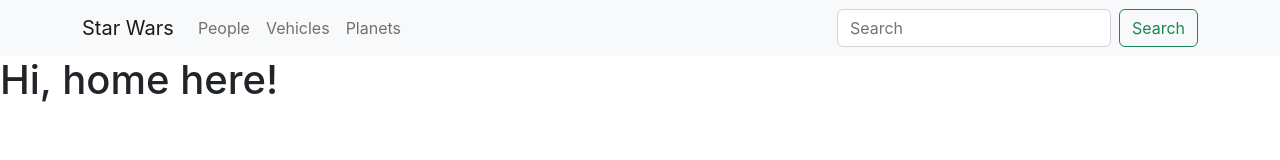
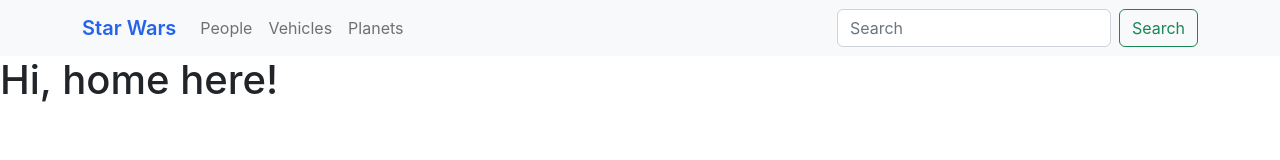
Before and after one commit to AlejandroGonzalezG/blog-star-wars, a React (Create React App) app: page / in a window 1280 px wide. Shown: the top 160 px of the page. Built offline with nearby package versions, Linux system fonts and the light colour scheme; no server answers.

Commit message:
Update Navbar

```diff
--- a/src/Components/Navbar.jsx
+++ b/src/Components/Navbar.jsx
@@ -1,12 +1,18 @@
 import { NavLink } from 'react-router-dom';
+import '../Styles/Navbar.css';
 
 const Navbar = () => {
   return (
     <nav className="navbar navbar-expand-lg bg-light">
       <div className="container">
-        <a className="navbar-brand" href="#">
+        <NavLink
+          className={({ isActive }) =>
+            isActive ? 'navbar-brand active' : 'navbar-brand'
+          }
+          to="/"
+        >
           Star Wars
-        </a>
+        </NavLink>
         <button
           className="navbar-toggler"
           type="button"
@@ -21,19 +27,35 @@ const Navbar = () => {
         <div className="collapse navbar-collapse" id="navbarSupportedContent">
           <ul className="navbar-nav me-auto mb-2 mb-lg-0">
             <li className="nav-item">
-              <a className="nav-link" aria-current="page" href="#">
+              <NavLink
+                className={({ isActive }) =>
+                  isActive ? 'nav-link active' : 'nav-link'
+                }
+                aria-current="page"
+                to="/category/people"
+              >
                 People
-              </a>
+              </NavLink>
             </li>
             <li className="nav-item">
-              <a className="nav-link" href="#">
+              <NavLink
+                className={({ isActive }) =>
+                  isActive ? 'nav-link active' : 'nav-link'
+                }
+                to="/category/vehicles"
+              >
                 Vehicles
-              </a>
+              </NavLink>
             </li>
             <li className="nav-item">
-              <a className="nav-link" href="#">
+              <NavLink
+                className={({ isActive }) =>
+                  isActive ? 'nav-link active' : 'nav-link'
+                }
+                to="/category/planets"
+              >
                 Planets
-              </a>
+              </NavLink>
             </li>
           </ul>
           <form className="d-flex" role="search">
--- /dev/null
+++ b/src/Styles/Navbar.css
@@ -0,0 +1,4 @@
+.active {
+  color: #2563eb !important;
+  font-weight: 600 !important;
+}
--- a/src/index.js
+++ b/src/index.js
@@ -2,7 +2,7 @@ import React from 'react';
 import ReactDOM from 'react-dom/client';
 import 'bootstrap/dist/css/bootstrap.min.css';
 import 'bootstrap/dist/js/bootstrap.bundle';
-import './index.css';
+import './Styles/index.css';
 import App from './App';
 
 const root = ReactDOM.createRoot(document.getElementById('root'));
```
Also changed, not shown: src/Styles/index.css (renamed from src/index.css).
